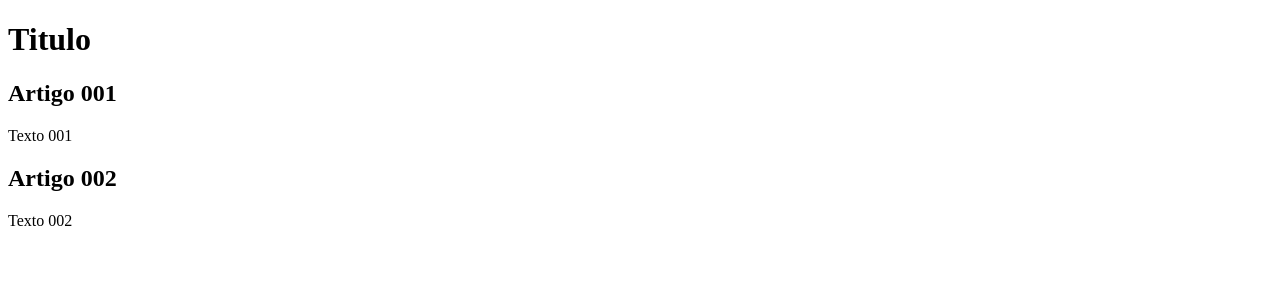
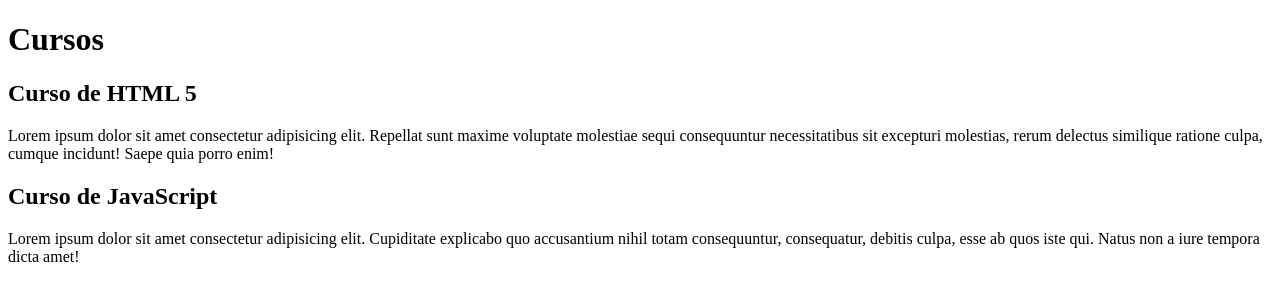
Before and after one commit to VictorNunesVN/siteProjeto, a plain HTML site: page index.html in a window 1280 px wide. Drawn offline with Linux system fonts and the light colour scheme.

Commit message:
Iniciando Conteúdo
Começando a criar o conteúdo

```diff
--- a/index.html
+++ b/index.html
@@ -9,15 +9,15 @@
 <body>
     <main>
         <header>
-            <h1>Titulo </h1>
+            <h1>Cursos</h1>
         </header>
         <article>
-            <h2>Artigo 001</h2>
-            <p>Texto 001</p>
+            <h2>Curso de HTML 5</h2>
+            <p>Lorem ipsum dolor sit amet consectetur adipisicing elit. Repellat sunt maxime voluptate molestiae sequi consequuntur necessitatibus sit excepturi molestias, rerum delectus similique ratione culpa, cumque incidunt! Saepe quia porro enim!</p>
         </article>
         <article>
-            <h2>Artigo 002</h2>
-            <p>Texto 002</p>
+            <h2>Curso de JavaScript</h2>
+            <p>Lorem ipsum dolor sit amet consectetur adipisicing elit. Cupiditate explicabo quo accusantium nihil totam consequuntur, consequatur, debitis culpa, esse ab quos iste qui. Natus non a iure tempora dicta amet!</p>
         </article>
     </main>
 
```
